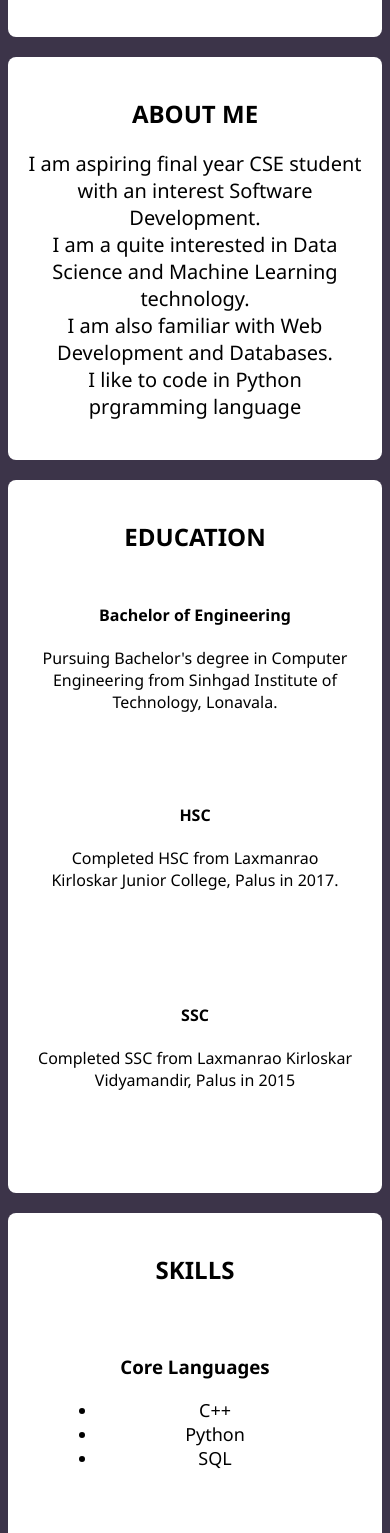
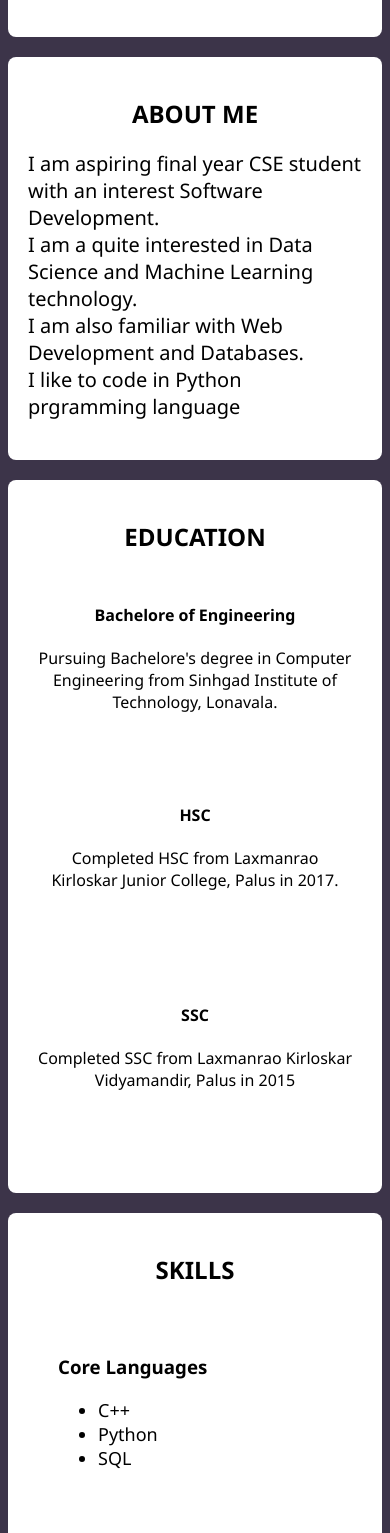
Before and after one commit to omsapate/omsapate.github.io, a plain HTML site: page index.html in a window 390 px wide. Shown: the part 378-1911 px from the top of the page. Drawn offline with Linux system fonts and the light colour scheme.

Commit message:
Add files via upload

```diff
--- a/index.html
+++ b/index.html
@@ -29,7 +29,7 @@
 
     </div>
 
-    <div class="card">
+    <div class="card" id="aboutMe">
         <h2>ABOUT ME</h2>
         <p>I am aspiring final year CSE student with an interest Software Development.
         <br>I am a quite interested in Data Science and Machine Learning technology.
@@ -43,8 +43,8 @@
         <div class="academics">
 
             <div class="education">
-                <h4>Bachelor of Engineering</h4>
-                Pursuing Bachelor's degree in Computer Engineering from Sinhgad
+                <h4>Bachelore of Engineering</h4>
+                Pursuing Bachelore's degree in Computer Engineering from Sinhgad
                 Institute of Technology, Lonavala.
 
             </div>
--- a/style.css
+++ b/style.css
@@ -133,6 +133,10 @@ footer{
     .card{
         width: auto;
     }
+
+    #aboutMe p{
+        text-align: left ;
+    }
     .projects{
         display: flex;
         flex-direction: column;
@@ -153,11 +157,11 @@ footer{
         transition: none;
         transform: none;
     }
-
     .skills{
-        display:flex;
-        flex-direction:column;
-        align-items:left;
+        display: flex;
+        flex-direction: column;
     }
-
+    .skills div{
+        text-align: left;
+    }
 }
```
